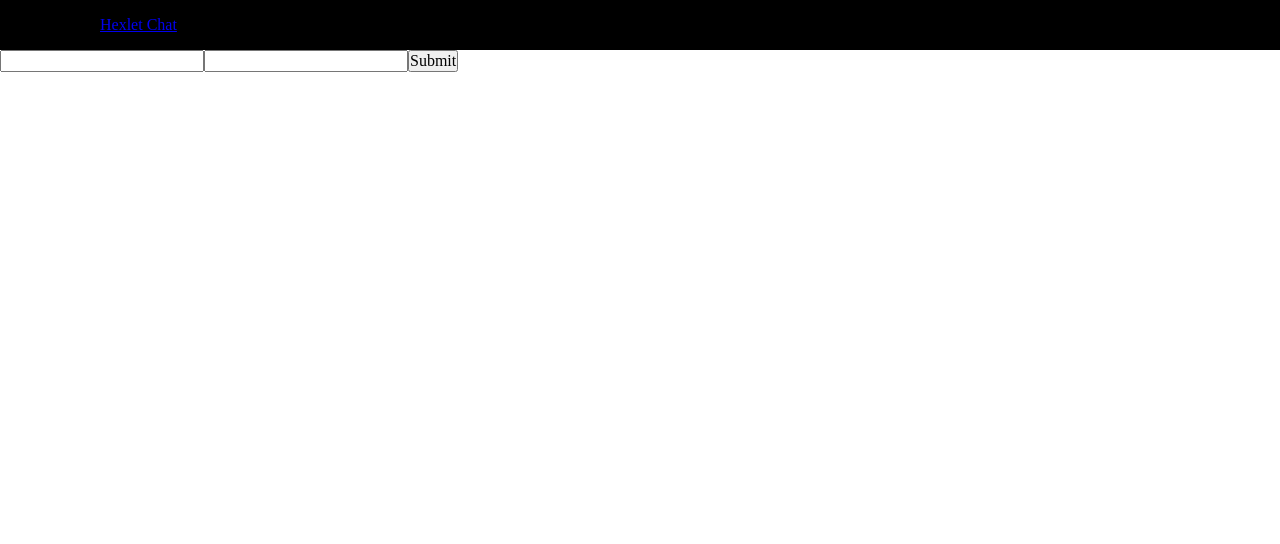
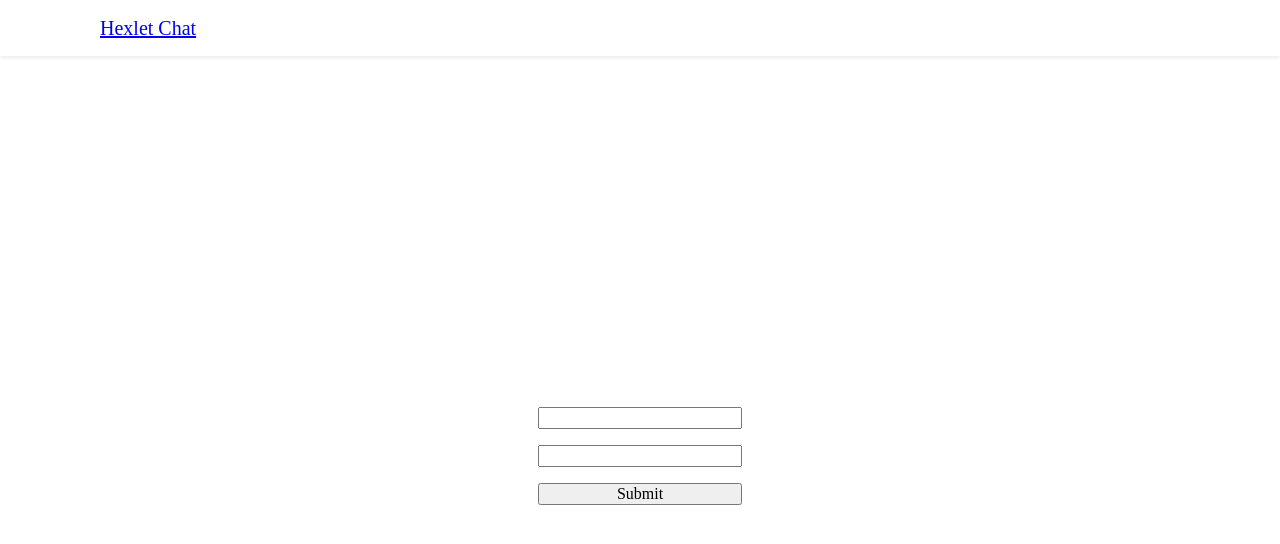
Before and after one commit to frieswithsalsa/slack, a React app in the folder frontend/: page /login in a window 1280 px wide. Shown: the top 544 px of the page. Built offline with nearby package versions, Linux system fonts and the light colour scheme; the HTML template or start-up script is replaced by a standard one.

Commit message:
style: add styles for light theme

```diff
--- a/frontend/src/app/styles/index.scss
+++ b/frontend/src/app/styles/index.scss
@@ -1 +1,7 @@
 @use "reset";
+@use "themes/light";
+
+.app {
+  min-height: 100vh;
+  background: var(--bg-color);
+}
--- /dev/null
+++ b/frontend/src/app/styles/themes/light.scss
@@ -0,0 +1,3 @@
+.app.light {
+  --bg-color: #F8F9FA;
+}
--- a/frontend/src/pages/LoginPage/ui/LoginPage.module.scss
+++ b/frontend/src/pages/LoginPage/ui/LoginPage.module.scss
@@ -0,0 +1,50 @@
+.wrapper {
+  display: flex;
+  justify-content: center;
+  align-items: center;
+  min-height: 100dvh;
+}
+
+.content {
+  display: flex;
+  align-items: center;
+  gap: 10px;
+}
+
+.logo {
+  flex: 1;
+  display: flex;
+  justify-content: center;
+  align-items: center;
+}
+
+.right {
+  flex: 1;
+}
+
+.card {
+  position: relative;
+  width: 100%;
+  background-color: #FFFFFF;
+  padding: 40px;
+  max-width: 1200px;
+  max-height: 600px;
+  border: 1px solid #dcdcdc;
+  border-radius: 5px;
+  overflow: hidden;
+}
+
+.form {
+  display: flex;
+  flex-direction: column;
+  gap: 16px;
+
+}
+
+.field {
+  position: relative;
+  border: 1px solid #dcdcdc;
+  border-radius: 5px;
+  height: 56px;
+
+}
--- a/frontend/src/widgets/Header/ui/Header.module.scss
+++ b/frontend/src/widgets/Header/ui/Header.module.scss
@@ -2,15 +2,17 @@
   display: flex;
   align-items: center;
   width: 100%;
-  height: 50px;
-  background: black;
+  height: 56px;
+  background: #FFFFFF;
+  box-shadow: 0 .125rem .25rem rgba(0, 0, 0, .075)
 }
 
 .links {
   margin-left: 100px;
   margin-right: auto;
+  font-size: 1.25rem;
 }
 
 .mainLink {
-  margin-right: 15px;
+  margin-right: 16px;
 }
```
